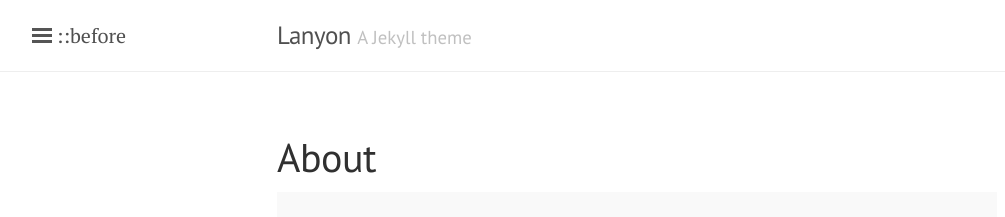
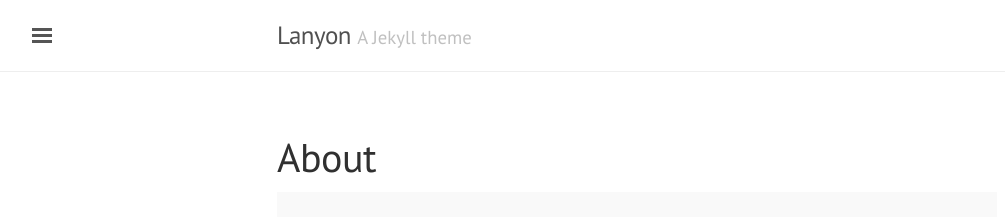
Before and after one commit to snoopies/blog, a Jekyll site: the page built from about.md, in a window 1280 px wide. Shown: the top 217 px of the page, without its empty margins (3-1008 px from the left). Built offline with Jekyll 4.4.1, drawn with Linux system fonts in a browser that asks for light colours.

Commit message:
jekyll-blog

```diff
--- a/_includes/head.html
+++ b/_includes/head.html
@@ -1,28 +1,27 @@
 <head>
   <link href="http://gmpg.org/xfn/11" rel="profile">
-  <meta http-equiv="X-UA-Compatible" content="IE=edge">
   <meta http-equiv="content-type" content="text/html; charset=utf-8">
 
   <!-- Enable responsiveness on mobile devices-->
   <meta name="viewport" content="width=device-width, initial-scale=1.0, maximum-scale=1">
 
   <title>
-    {% if page.title == "Home" %}
+    {% if page.title %}
+      {{ page.title }} &middot; {{ site.title }}
+    {% else %}
       {{ site.title }} &middot; {{ site.tagline }}
-    {% else %}
-      {{ page.title }} &middot; {{ site.title }}
     {% endif %}
   </title>
 
   <!-- CSS -->
-  <link rel="stylesheet" href="{{ site.baseurl }}/public/css/poole.css">
-  <link rel="stylesheet" href="{{ site.baseurl }}/public/css/syntax.css">
-  <link rel="stylesheet" href="{{ site.baseurl }}/public/css/lanyon.css">
-  <link rel="stylesheet" href="https://fonts.googleapis.com/css?family=PT+Serif:400,400italic,700%7CPT+Sans:400">
+  <link rel="stylesheet" href="/public/css/poole.css">
+  <link rel="stylesheet" href="/public/css/syntax.css">
+  <link rel="stylesheet" href="/public/css/lanyon.css">
+  <link rel="stylesheet" href="http://fonts.googleapis.com/css?family=PT+Serif:400,400italic,700|PT+Sans:400">
 
   <!-- Icons -->
-  <link rel="apple-touch-icon-precomposed" sizes="144x144" href="{{ site.baseurl }}/public/apple-touch-icon-precomposed.png">
-  <link rel="shortcut icon" href="{{ site.baseurl }}/public/favicon.ico">
+  <link rel="apple-touch-icon-precomposed" sizes="144x144" href="/public/apple-touch-icon-144-precomposed.png">
+  <link rel="shortcut icon" href="/public/favicon.ico">
 
   <!-- RSS -->
   <link rel="alternate" type="application/rss+xml" title="RSS" href="/atom.xml">
--- a/_layouts/default.html
+++ b/_layouts/default.html
@@ -24,9 +24,7 @@
       </div>
     </div>
 
-    <label for="sidebar-checkbox" class="sidebar-toggle">
-        ::before
-    </label>
+    <label for="sidebar-checkbox" class="sidebar-toggle"></label>
 
     <script>
       (function(document) {
```
